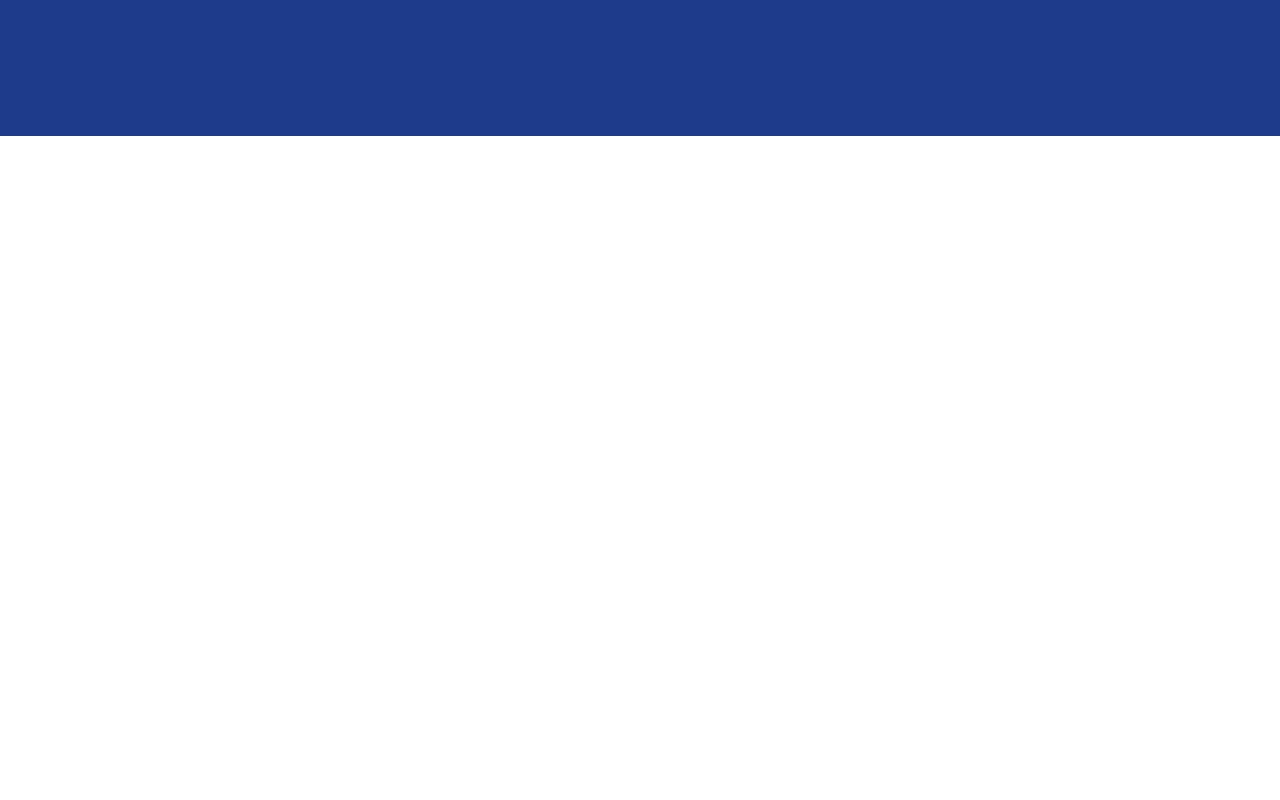
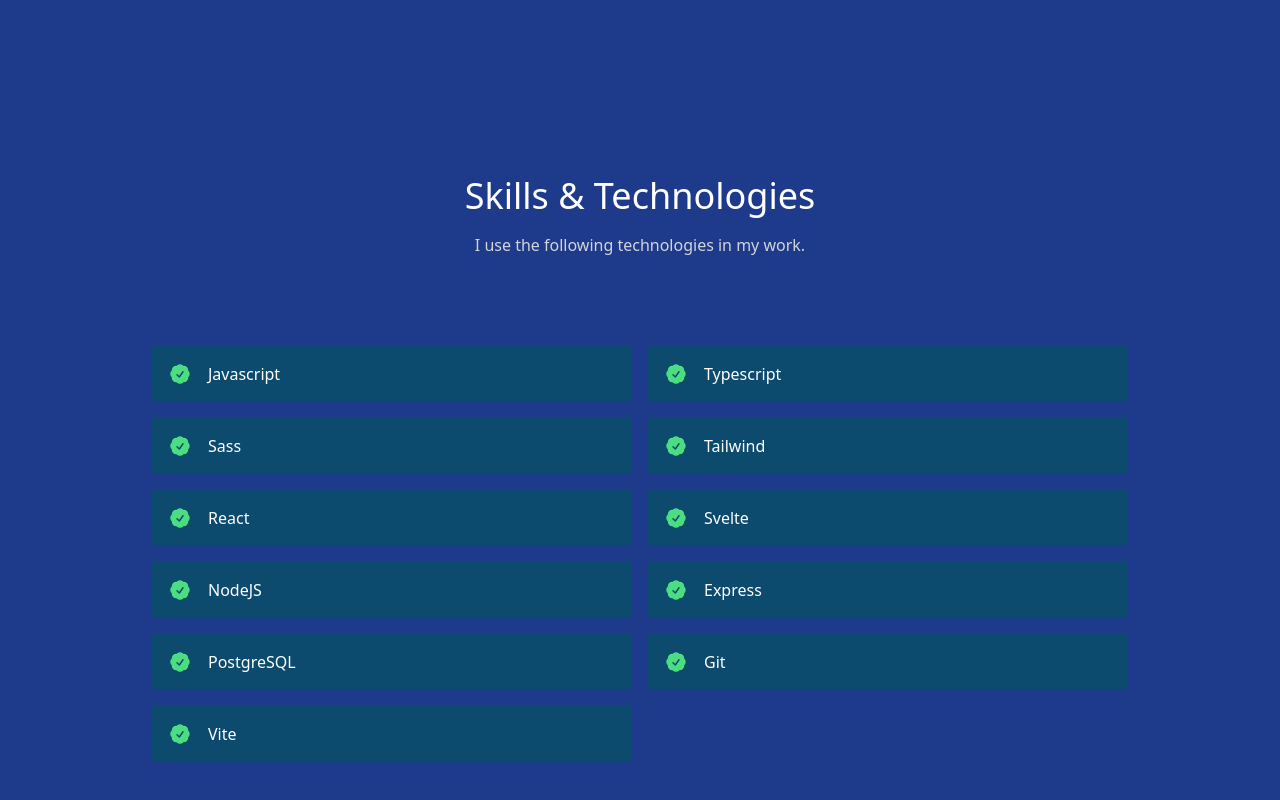
Before and after one commit to druoc/portfolio-site, a React (Vite) app: page / in a window 1280 px wide. Shown: the part 746-1546 px from the top of the page. Before the commit the page ends 882 px from the top, so only its background shows below. Built offline with nearby package versions, Linux system fonts and the light colour scheme.

Commit message:
Set up technolgies section

```diff
--- a/package.json
+++ b/package.json
@@ -9,6 +9,7 @@
     "preview": "vite preview"
   },
   "dependencies": {
+    "@heroicons/react": "^2.0.13",
     "react": "^18.2.0",
     "react-dom": "^18.2.0"
   },
--- a/src/App.jsx
+++ b/src/App.jsx
@@ -1,11 +1,13 @@
 import About from "./components/About";
 import Projects from "./components/Projects";
+import Technologies from "./components/Technologies";
 
 const App = () => {
   return (
     <main className="text-gray-300 bg-blue-900 body-font">
       <About />
       <Projects />
+      <Technologies />
     </main>
   );
 };
--- /dev/null
+++ b/src/components/Technologies.jsx
@@ -0,0 +1,34 @@
+import { tech } from "../tech";
+import { CheckBadgeIcon } from "@heroicons/react/24/solid";
+
+const Technologies = () => {
+  return (
+    <section id="technologies">
+      <div className="container px-5 py-10 mx-auto">
+        <div className="text-center mb-20">
+          <h1 className="sm:text-4xl text-3xl font-medium title-font text-white mb-4">
+            Skills &amp; Technologies
+          </h1>
+          <p className="text-base leading-relaxed xl:w-2/4 lg:w-3/4 mx-auto">
+            I use the following technologies in my work.
+          </p>
+        </div>
+        <div className="flex flex-wrap lg:w-4/5 sm:mx-auto sm:mb-2 -mx-2">
+          {tech.map((skill) => (
+            <div key={skill} className="p-2 sm:w-1/2 w-full">
+              <div className="bg-sky-900 rounded flex p-4 h-full items-center">
+                <CheckBadgeIcon className="text-green-400 w-6 h-6 flex-shrink-0 mr-4" />
+
+                <span className="title-font font-medium text-white">
+                  {skill}
+                </span>
+              </div>
+            </div>
+          ))}
+        </div>
+      </div>
+    </section>
+  );
+};
+
+export default Technologies;
--- /dev/null
+++ b/src/tech.js
@@ -0,0 +1,13 @@
+export const tech = [
+  "Javascript",
+  "Typescript",
+  "Sass",
+  "Tailwind",
+  "React",
+  "Svelte",
+  "NodeJS",
+  "Express",
+  "PostgreSQL",
+  "Git",
+  "Vite",
+];
```
Also changed, not shown: src/components/assets/check.svg (added), 1 other file (tests, documents, lock files or other folders).
